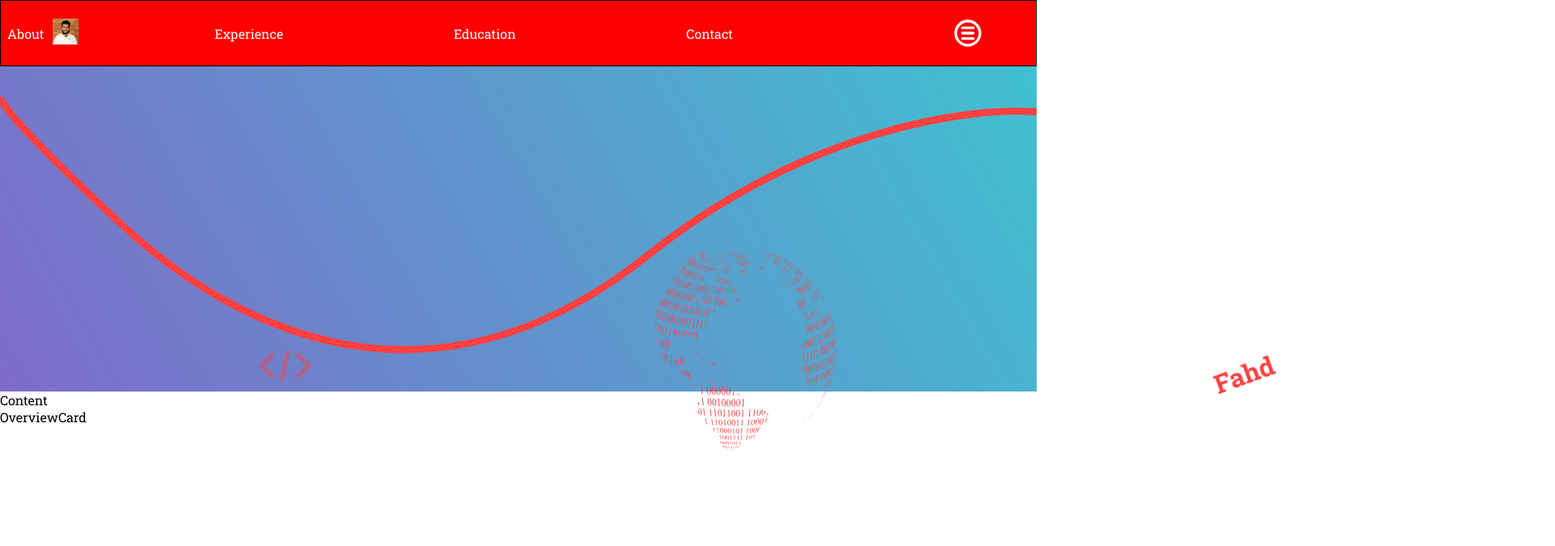
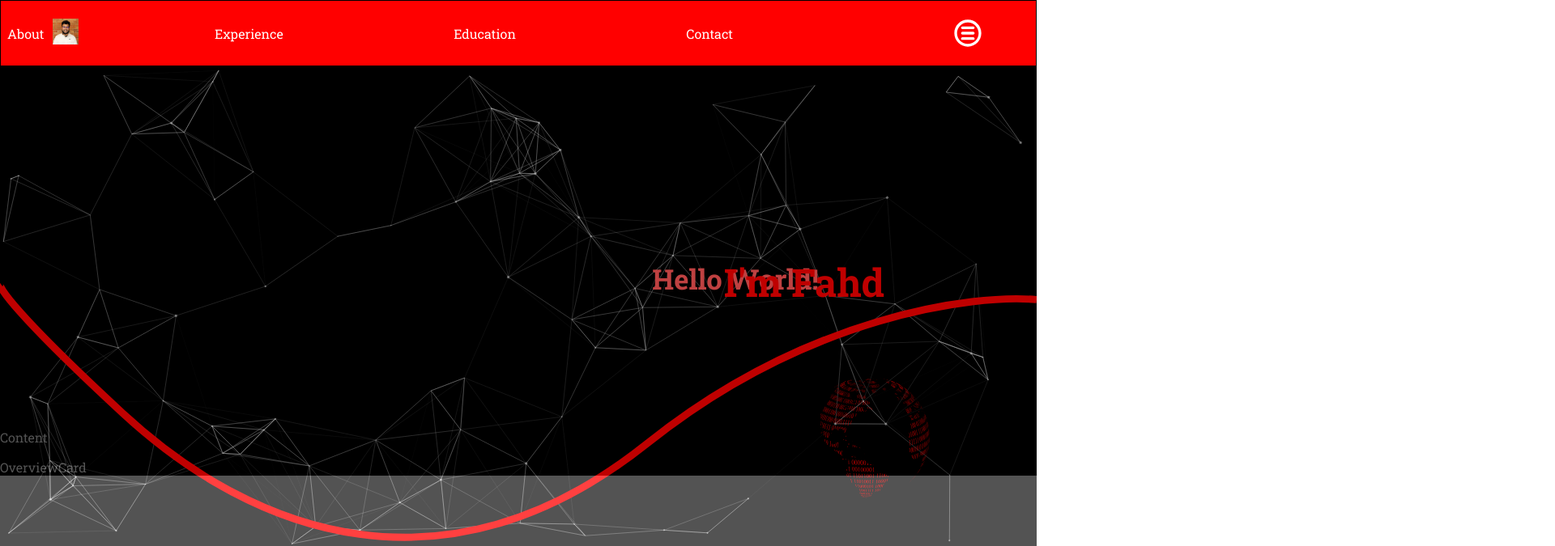
Before and after one commit to Fahd-M/personal-site, a React (Create React App) app: page / in a window 1280 px wide. Shown: the top 675 px of the page at 81% size, 1920 px wide, since content can reach past the window. Built offline with nearby package versions, Linux system fonts and the light colour scheme.

Commit message:
hero section animations set up ready for final tweaking

```diff
--- a/package.json
+++ b/package.json
@@ -13,7 +13,9 @@
     "react-icons": "^4.4.0",
     "react-router-dom": "5.3",
     "react-scripts": "5.0.1",
+    "react-tsparticles": "^2.2.4",
     "sass": "^1.54.5",
+    "tsparticles": "^2.2.4",
     "web-vitals": "^2.1.4"
   },
   "scripts": {
--- a/src/components/Hero/Hero.js
+++ b/src/components/Hero/Hero.js
@@ -6,25 +6,212 @@ import binaryWorld from "../../assets/images/binary-world.svg";
 
 import { motion } from "framer-motion";
 import Waveline from "./Waveline";
+//import Particles from "../Particles/Particles";
+import Particles from "react-tsparticles";
+import { loadFull } from "tsparticles";
+
+//import Particles from "react-particles"
 
 
 function Hero() {
+
+  const particlesInit = async (main) => {
+    console.log(main);
+
+    // you can initialize the tsParticles instance (main) here, adding custom shapes or presets
+    // this loads the tsparticles package bundle, it's the easiest method for getting everything ready
+    // starting from v2 you can add only the features you need reducing the bundle size
+    await loadFull(main);
+  };
+
+  const particlesLoaded = (container) => {
+    console.log(container);
+  };
+  // const particlesProps = {
+  //   height: "100vh",
+  //   params: {
+  //     interactivity: {
+  //       detectsOn: "canvas",
+  //       events: {
+  //         onHover: {
+  //           enable: true,
+  //           mode: "repulse"
+  //         }
+  //       }
+  //     },
+  //     particles: {
+  //       number: {
+  //         value: 80,
+  //       },
+  //     }
+  //   }
+  // }
+  //
+
+  const optionsVar =
+  {
+    "fullScreen": {
+        "enable": false,
+        "zIndex": 1,
+    },
+    "particles": {
+        "number": {
+            "value": 100,
+            "density": {
+                "enable": false,
+                "value_area": 0
+            }
+        },
+        "color": {
+            "value": "#ffffff"
+        },
+        "shape": {
+            "type": "edge",
+            "stroke": {
+              "width": 0,
+              "color":"#000000"
+            },
+            "polygon": {
+              "nb_sides": 6
+            },
+            "options": {
+                "sides": 5
+            }
+        },
+        "opacity": {
+            "value": 0.5,
+            "random": false,
+            "anim": {
+                "enable": false,
+                "speed": 1,
+                "opacity_min": 0.1,
+                "sync": false
+            }
+        },
+        "size": {
+            "value": 2,
+            "random": true,
+            "anim": {
+                "enable": true,
+                "speed": 20,
+                "size_min": 0.1,
+                "sync": false
+            }
+        },
+        "rotate": {
+            "value": 0,
+            "random": true,
+            "direction": "clockwise",
+            "animation": {
+                "enable": true,
+                "speed": 5,
+                "sync": false
+            }
+        },
+        "line_linked": {
+            "enable": true,
+            "distance": 150,
+            "color": "#ffffff",
+            "opacity": 0.4,
+            "width": 1
+        },
+        "move": {
+            "enable": true,
+            "speed": 2,
+            "direction": "top-right",
+            "random": false,
+            "straight": false,
+            "out_mode": "out",
+            "attract": {
+                "enable": false,
+                "rotateX": 600,
+                "rotateY": 1200
+            }
+        }
+    },
+    "interactivity": {
+        "detect_on":"canvas",
+        "events": {
+            "onhover": {
+                "enable": true,
+                "mode": "repulse",
+            },
+            "onclick": {
+                "enable": true,
+                "mode": "push"
+            },
+            "resize": true
+        },
+        "modes": {
+            "grab": {
+                "distance": 400,
+                "line_linked": {
+                    "opacity": 1
+                }
+            },
+            "bubble": {
+                "distance": 100,
+                "size": 10,
+                "duration": 2,
+                "opacity": 8,
+                "speed": 3
+            },
+            "repulse": {
+                "distance": 100,
+                "duration": 0.4
+            },
+            "push": {
+                "particles_nb": 4
+            },
+            "remove": {
+                "particles_nb": 2
+            }
+        }
+    },
+    "retina_detect": true,
+    "background": {
+        "color": "#000",
+        "image": "url(./)",
+        "position": "50% 50%",
+        "repeat": "no-repeat",
+        "size": "cover",
+       "opacity":0.9
+    }
+  };
+
   return (
     <div className="hero">
-      <Waveline />
+      <Particles
+        id="tsparticles"
+        className="tsparticles"
+        init={particlesInit}
+        Loaded={particlesLoaded}
+        options={ optionsVar }
+      />
 
-      <motion.h1
-        initial={{ rotate: 0, scale: 1 }}
-        animate={{ rotate: -20 }}
-        transition={{ duration: 3 }}
-        className="hero__title"
-      >
-        Fahd
-      </motion.h1>
-      {/* <motion.h2 whileHover={{scale: 3, x:-100, y:+50}} transition={{delay: 1.5}} className='hero__subheading'>Hello world</motion.h2> */}
+      <div className="hero__headings">
+        <motion.h2
+          initial={{ scale: 1.5, x:-250, y:+50, color:"#ff0000"}}
+          animate={{ scale:1, x:0, y:0, color:"#ffffff"}}
+          // whileHover={{scale: 1.5, x:-250, y:+50, color:"#ff0000"}}
+          transition={{delay: 5, duration: 2}}
+          className="hero__sub-title"
+        >
+          Hello World!
+        </motion.h2>
+        <motion.h1
+          initial={{ scale: 1, y:0 }}
+          animate={{ scale: 1.5, y:+10 }}
+          transition={{ duration: 3 }}
+          className="hero__title"
+        >
+          I'm Fahd
+        </motion.h1>
+      </div>
+      <div className="hero__visual">
+        <Waveline className="hero__waveline" />
 
-      <div className="hero__visual">
-        <img src={closeTag} className="hero__small-img" />
+        {/* <img src={closeTag} className="hero__small-img" /> */}
         <motion.img
           initial={{ scale: 0 }}
           animate={{ scale: 1 }}
@@ -33,6 +220,8 @@ function Hero() {
           className="hero__big-img"
         />
       </div>
+
+
     </div>
   );
 }
--- a/src/components/Hero/Hero.scss
+++ b/src/components/Hero/Hero.scss
@@ -2,6 +2,11 @@
 @use "../../styles/partials/colours" as *;
 @use "../../styles/partials/fonts" as *;
 
+.tsparticles {
+    height:75vh;
+    // z-index: 10;
+    // background-color: black !important;
+}
 
 .hero {
    // background-image:url('../../assets/images/hero-windshield.avif');
@@ -10,17 +15,17 @@
     //aspect-ratio: 16/9;
     // background-color:bisque;
     //@include flexed(row, space-between,center);
-    padding-top:2rem;
-    position:relative;
+    //padding-top:2rem;
     width:100%;
-    z-index:-1;
+    margin:0;
+    //z-index:-1;
     opacity:0.75;
     position:relative;
     text-align:center;
-    background: linear-gradient(60deg, rgba(84,58,183,1) 0%, rgba(0,172,193,1) 100%);
+    //background: linear-gradient(60deg, rgba(84,58,183,1) 0%, rgba(0,172,193,1) 100%);
     color:white;
-
-
+    background-color: black;
+    height:27rem;
     // &__text{
     //     @include flexed(column, flex-start,flex-end);
     //     position:relative;
@@ -31,27 +36,45 @@
     //     bottom:30%;
 
     // }
+    &__headings {
+        @include flexed(column, center, flex-end);
+        position: absolute;
+        right:5%;
+        bottom:30%;
+    // border: 1px dashed white;
+    // border-radius: 30%;
+    padding: 1.5rem 1rem;
+    z-index: 2;
+    }
+
+    &__sub-title{
+        margin:0;
+        position:relative;
+
+    }
 
     &__title{
         margin:0;
         position:relative;
-        bottom:50%;
-        left:70%;
+        //bottom:50%;
+        //left:70%;
         color:red;
-
+        width: 27vw;
+        right: 10%;
 
     }
 
-
-    &__subheading{
-        margin:0;
+    &__waveline {
+        position:absolute;
+        z-index: 2;
     }
 
     &__visual{
+        z-index:2;
         width:100%;
         // background-image:url('../../assets/images/hero-windshield.avif');
         position:relative;
-        bottom:8%;
+        bottom:21rem;
         @include flexed(row,center,center);
     }
 
@@ -73,9 +96,10 @@
     }
 
     &__big-img{
-        width:15rem;
-        bottom:-5rem;
-        right:15rem;
-        position:absolute;
+
+        width: 9rem;
+        position: absolute;
+        right: 10%;
+        bottom: 15%;
     }
 }
--- /dev/null
+++ b/src/components/Particles/Particles.js
@@ -0,0 +1,14 @@
+import React from 'react';
+import './Particles.scss';
+
+
+function Particles() {
+  return (
+    <div id="particles-js">
+
+
+    </div>
+  )
+}
+
+export default Particles
--- a/src/pages/Home/Home.scss
+++ b/src/pages/Home/Home.scss
@@ -4,14 +4,18 @@
 
 * {
     font-family:'Roboto Slab';
+
 }
 
 
 
-// .content {
+.content {
+    background-color: black;
+    color:white;
+    @include flexed(column, center,flex-start);
+    gap:1rem;
+    &__title{
+        font-family:'Roboto Slab';
+    }
 
-//     &__title{
-//         font-family:'Roboto Slab';
-//     }
-
-// }
+}
```
Also changed, not shown: src/components/Hero/particlesjs-config.json (added, +110 -0 lines), src/components/Particles/Particles.scss (added), 2 other files (tests, documents, lock files or other folders).
